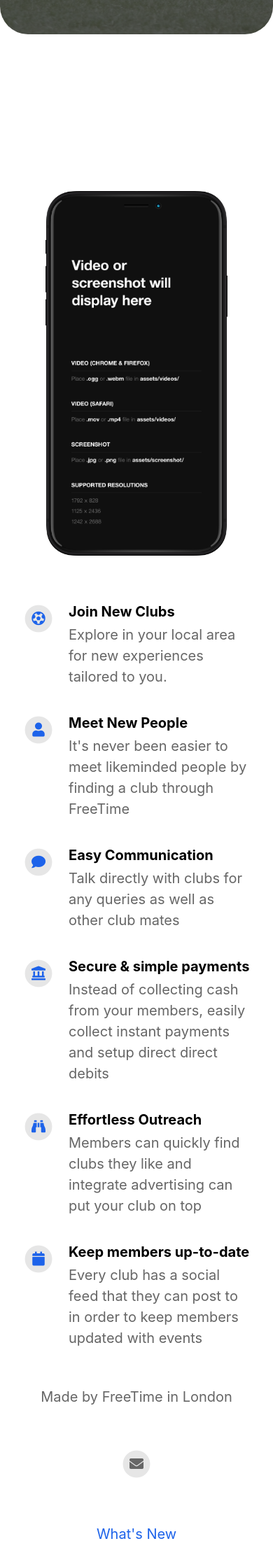
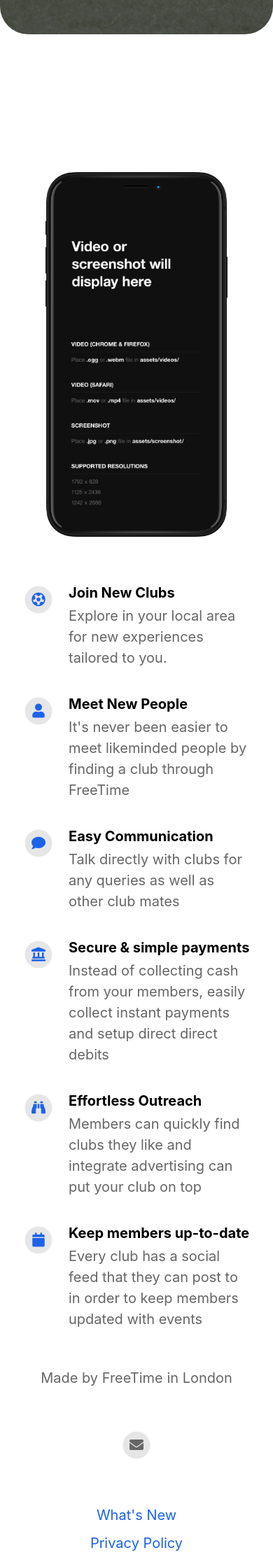
Before and after one commit to daniel-lahlafi/freetimewebsite, a Jekyll site: the page built from index.html, in a window 390 px wide. Shown: the part 665-2887 px from the top of the page at 70% size. Built offline with Jekyll 4.4.1, drawn with Linux system fonts in a browser that asks for light colours; nearby versions of some CDN libraries.

Commit message:
change iphone margin

```diff
--- a/_sass/layout.scss
+++ b/_sass/layout.scss
@@ -440,7 +440,7 @@ nav > ul li a:active {
 		display: flex;
 		background-size: 260px auto;
 		background-position: center 0;
-		margin-top: 47px;
+		margin-top: 20px;
 		justify-content: center;
 		padding-bottom: 75px;
 	}
```
